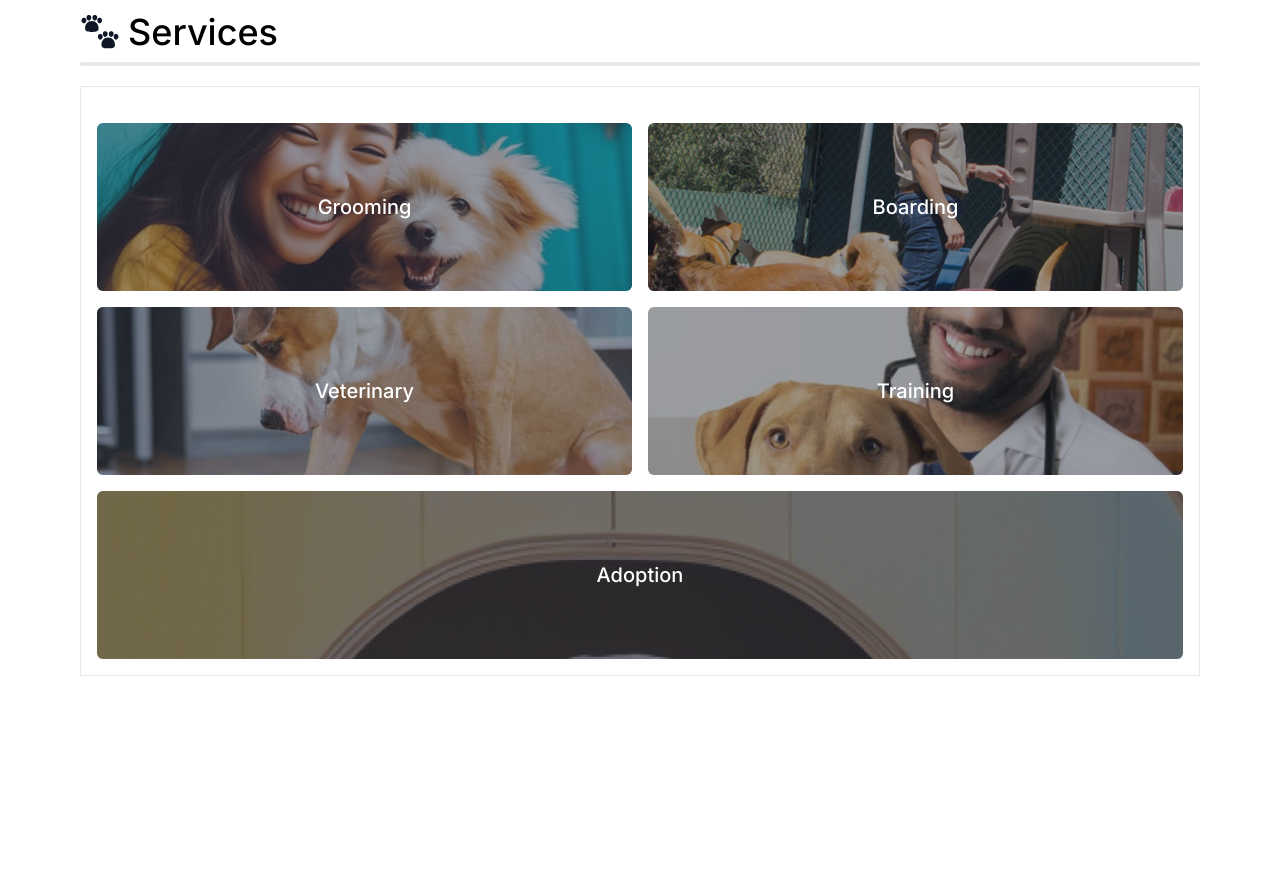
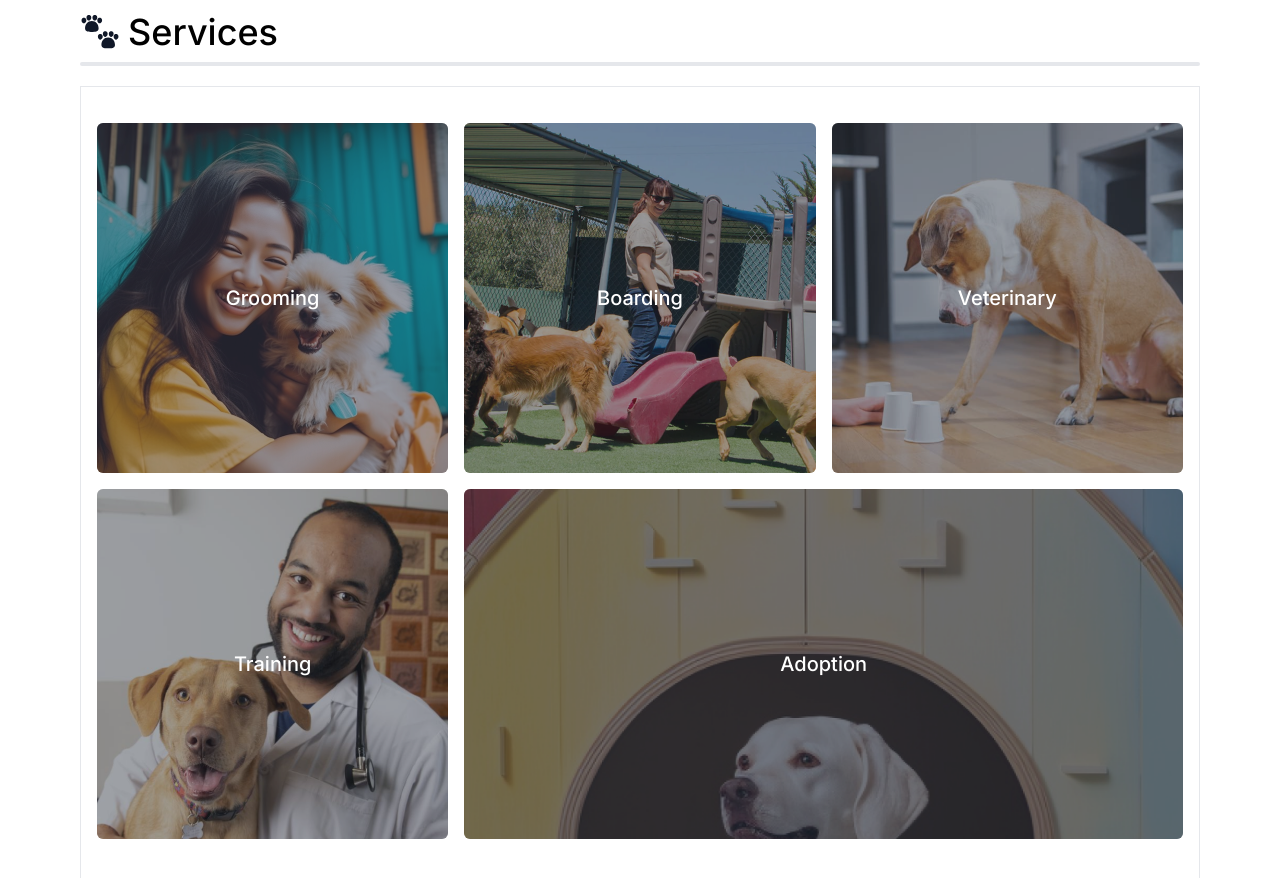
Before and after one commit to omaymayudi/pawns-n-play-ecommerce, a React (Vite) app: page / in a window 1280 px wide. Shown: the part 1620-2498 px from the top of the page. Before the commit the page ends 2296 px from the top, so only its background shows below. Built offline with nearby package versions, Linux system fonts and the light colour scheme.

Commit message:
commit 12 juni 2024 5

```diff
--- a/src/components/elements/BoxPage.jsx
+++ b/src/components/elements/BoxPage.jsx
@@ -1,5 +1,3 @@
-import React from "react";
-
 const BoxPage = ({ children }) => {
   return (
     <div className="pt-10 mx-4 md:mx-10 lg:mx-16 xl:mx-20">{children}</div>
--- a/src/components/fragments/CradServices.jsx
+++ b/src/components/fragments/CradServices.jsx
@@ -6,7 +6,7 @@ const CradServices = ({ img, text }) => {
         <div className="absolute inset-0 flex items-center justify-center">
           <h1 className="text-xl font-medium absolute text-white">{text}</h1>
         </div>
-        <div className="w-full overflow-hidden h-[168px]">
+        <div className="w-full overflow-hidden h-[168px] md:h-[190px] lg:h-[350px]">
           <img
             src={`/services/${img}`}
             alt=""
--- a/src/pages/ServicesPage.jsx
+++ b/src/pages/ServicesPage.jsx
@@ -14,7 +14,7 @@ const ServicesPage = () => {
 
       <BoxContect>
         <div className="">
-          <div className="grid grid-cols-2 mt-5 gap-[7px] md:gap-4">
+          <div className="grid grid-cols-2 lg:grid-cols-3 mt-5 gap-[7px] md:gap-4">
             <div className="w-full">
               <CradServices img="services-1.png" text="Grooming" />
             </div>
@@ -27,7 +27,7 @@ const ServicesPage = () => {
             <div className="w-full ">
               <CradServices img="services-4.png" text="Training" />
             </div>
-            <div className="w-full col-span-2 ">
+            <div className="w-full col-span-2 lg:row-span-3">
               <CradServices img="services-5.png" text="Adoption" />
             </div>
           </div>
```
